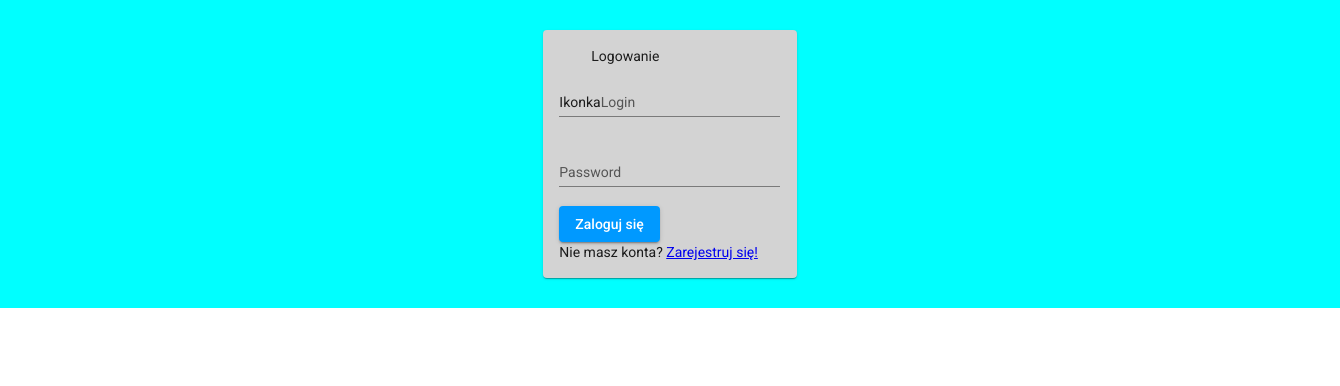
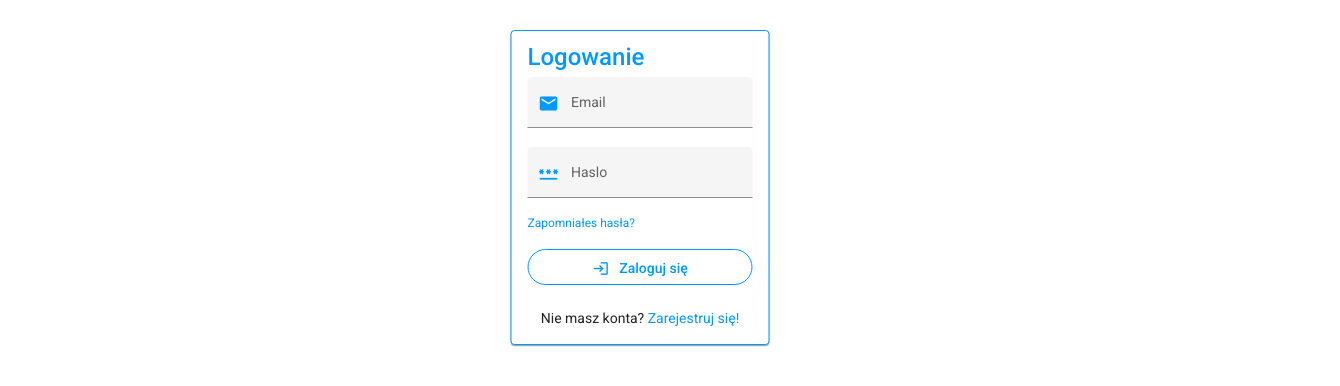
Before and after one commit to YourSenseiCreeper/MewaApp, an Angular app in the folder MewaAppBackend.WebApi/MewaAppFront/: page /auth in a window 1280 px wide. Shown: the top 386 px of the page, 1340 px wide, since content can reach past the window. Built offline with nearby package versions, Linux system fonts and the light colour scheme.

Commit message:
Finished Login

```diff
--- a/MewaAppBackend.WebApi/MewaAppFront/src/app/auth/auth.module.ts
+++ b/MewaAppBackend.WebApi/MewaAppFront/src/app/auth/auth.module.ts
@@ -9,6 +9,7 @@ import {MatCardModule} from '@angular/material/card';
 import { MatFormFieldModule } from '@angular/material/form-field';
 import { ReactiveFormsModule } from '@angular/forms';
 import { MatInputModule } from '@angular/material/input';
+import {MatIconModule} from "@angular/material/icon";
 
 @NgModule({
   declarations: [
@@ -23,7 +24,8 @@ import { MatInputModule } from '@angular/material/input';
         MatButtonModule,
         MatCardModule,
         MatFormFieldModule,
-    MatInputModule
+        MatInputModule,
+        MatIconModule
     ]
 })
 export class AuthModule { }
--- a/MewaAppBackend.WebApi/MewaAppFront/src/app/auth/login/login.component.html
+++ b/MewaAppBackend.WebApi/MewaAppFront/src/app/auth/login/login.component.html
@@ -1,22 +1,30 @@
 <div class="login-area">
     <mat-card class="login-card">
-        <mat-card-header>Logowanie</mat-card-header>
+        <mat-card-title class="fontColor" id="Top">Logowanie</mat-card-title>
         <mat-card-content>
             <form [formGroup]="loginForm" class="login-form">
-                <mat-form-field appearance="standard">
-                    <span matPrefix>Ikonka</span>
-                    <mat-label>Login</mat-label>
+                <mat-form-field appearance="fill" class="inputField">
+                    <span matPrefix>
+                      <mat-icon class="iconColor">mail</mat-icon>
+                    </span>
+                    <mat-label>Email</mat-label>
                     <input matInput type="text" formControlName="login">
                 </mat-form-field>
-                <mat-form-field appearance="standard">
-                    <mat-label>Password</mat-label>
-                    <input matInput type="password" formControlName="password">
+                <mat-form-field appearance="fill">
+                  <span matPrefix>
+                    <mat-icon class="iconColor">password</mat-icon>
+                  </span>
+                    <mat-label>Haslo</mat-label>
+                    <input matInput [type]="hide ? 'password' : 'text'" formControlName="password">
+<!--                    <button mat-icon-button matSuffix (click)="hide = !hide" [attr.aria-label]="'Hide password'" [attr.aria-pressed]="hide">-->
+<!--                      <mat-icon class="iconColor">{{hide ? 'visibility_off' : 'visibility'}}</mat-icon>-->
+<!--                    </button>-->
                 </mat-form-field>
             </form>
-            <button mat-raised-button color="primary">Zaloguj się</button>
-            <div>
-                Nie masz konta? <a routerLink="./register">Zarejestruj się!</a>
+            <mat-card-subtitle [routerLink]="['#']" class="fontColor forgot">Zapomniałes hasła?</mat-card-subtitle>
+          <button mat-stroked-button class="button"><i class="material-icons" style="padding-right: 10px; font-size: 17px">login</i><span id="login">Zaloguj się</span></button>
+            <div id="register">
+              Nie masz konta? <a routerLink="./register">Zarejestruj się!</a>
             </div>
         </mat-card-content>
     </mat-card>
-</div>
--- a/MewaAppBackend.WebApi/MewaAppFront/src/app/auth/login/login.component.scss
+++ b/MewaAppBackend.WebApi/MewaAppFront/src/app/auth/login/login.component.scss
@@ -1,18 +1,65 @@
 .login-card {
-    margin: 0px auto;
-    width: fit-content;
-    height: fit-content;
-    background-color: lightgray;
+  width: fit-content;
+  height: fit-content;
+  background-color: #FFFFFF;
+  border: 1px solid #0099ff;
+
+  position: absolute;
+  top: 50%;
+  left: 50%;
+  transform: translate(-50%);
 }
 
 .login-area {
-    background-color: aqua;
-    padding: 30px;
-    width: 100%;
-    height: 100%;
+  padding: 30px;
+  position: relative;
 }
 
 .login-form {
     display: flex;
     flex-direction: column;
 }
+
+.fontColor {
+  color: #0099ff;
+}
+
+.iconColor {
+  color: #0099ff;
+}
+
+.inputField {
+  max-width: 314px;
+}
+
+.forgot {
+  font-size: 12px;
+  cursor: pointer;
+}
+.button {
+  background-color: #FFFFFF;
+  border: 1px solid #0099ff;
+  border-radius: 40px;
+  height: 36px;
+  width: 100%;
+  font-size: 14px;
+  color: #0099ff;
+}
+
+#register {
+  margin-top: 10%;
+  text-align: center;
+}
+
+mat-label {
+  margin-left: 5%;
+}
+
+a {
+  text-decoration: none;
+  color: #0099ff;
+}
+
+#Top {
+  margin-bottom: 10px;
+}
--- a/MewaAppBackend.WebApi/MewaAppFront/src/app/auth/login/login.component.ts
+++ b/MewaAppBackend.WebApi/MewaAppFront/src/app/auth/login/login.component.ts
@@ -9,6 +9,7 @@ import { ActivatedRoute } from '@angular/router';
 })
 export class LoginComponent {
 
+  hide = true;
   loginForm!: FormGroup;
 
   constructor(private route: ActivatedRoute, private fb: FormBuilder) {
```
Lines whose indentation alone changed are shown as unchanged.
